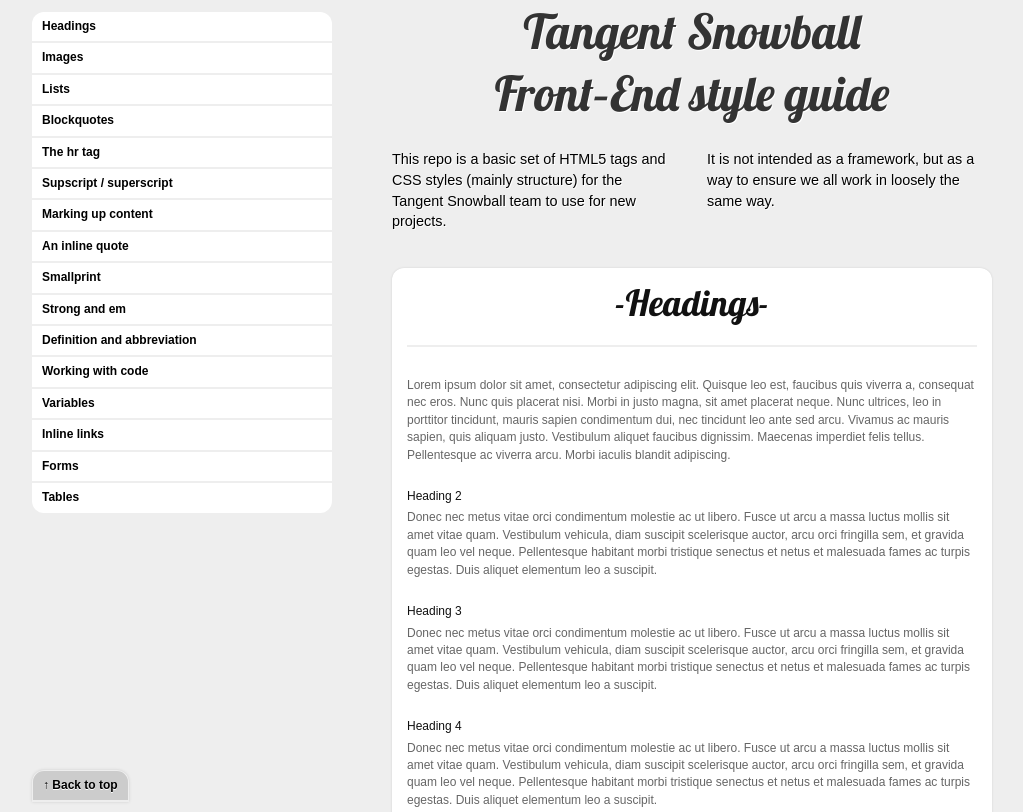
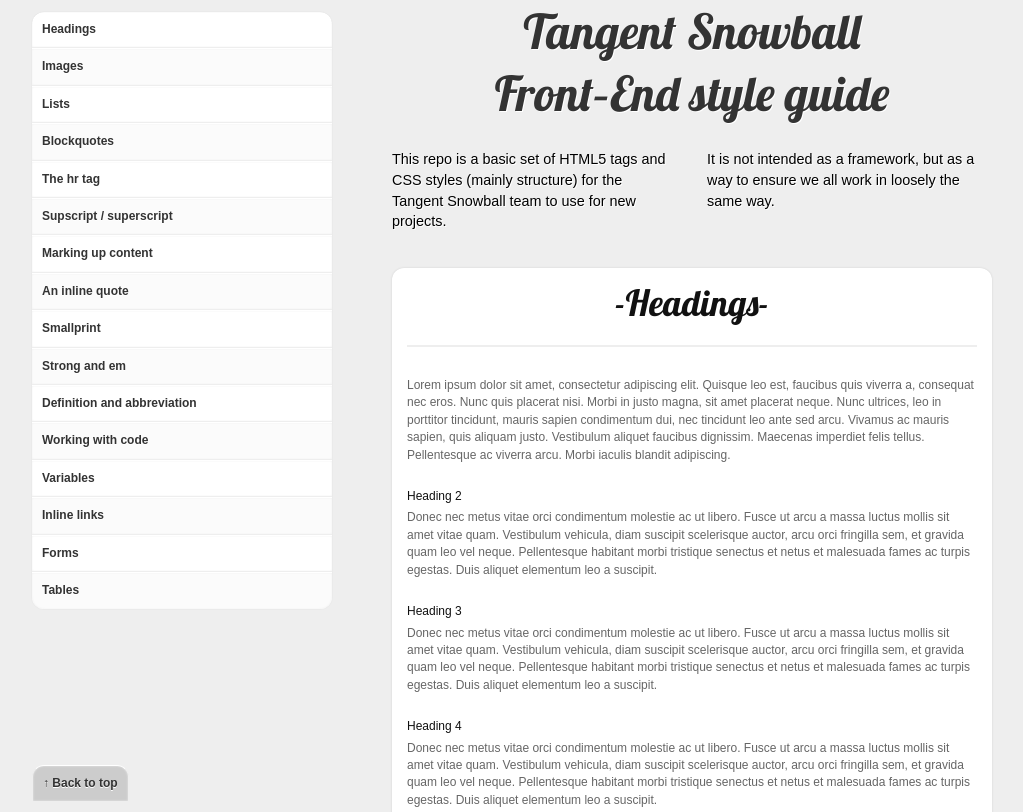
Before and after one commit to AndrewIngram/FED-Style-Guide, a plain HTML site: page index.html in a window 1280 px wide. Shown: the top 812 px of the page, without its empty margins (128-1151 px from the left). Drawn offline with Linux system fonts and the light colour scheme.

Commit message:
Refined nav some more

```diff
--- a/demo.css
+++ b/demo.css
@@ -20,16 +20,18 @@ Contents:
 	body{width:960px;margin:0 auto;}
 
 	nav[role="navigation"]{position:relative;}
-		nav[role="navigation"] ol{list-style:none;margin:1em 0 0 0;padding:0;width:300px;float:left;background:#fff;border-radius:1em;position:fixed;}
+		nav[role="navigation"] ol{list-style:none;margin:1em 0 0 0;padding:0;width:300px;float:left;background:#fff;border-radius:1em;position:fixed;box-shadow:0 0 1px #ccc;}
 		nav[role="navigation"] li{display:inline;margin:0;}
-		nav[role="navigation"] a{display:block;border-bottom:2px solid #eee;padding:0.5em 10px;color:#000;font-weight:bold;
+		nav[role="navigation"] a{display:block;border-bottom:1px solid #eee;border-top:1px solid #fff;padding:0.75em 10px;color:#333;font-weight:bold;box-shadow:inset 0 0 2px #eee;text-shadow:0 1px 0 #fff;
 			-webkit-transition: all .2s ease-in-out;
 			-moz-transition: all .2s ease-in-out;
 			-o-transition: all .2s ease-in-out;
 			-ms-transition: all .2s ease-in-out;
 			transition: all .2s ease-in-out;}
-	   		nav[role="navigation"] a:hover{color:#999;}
-			nav[role="navigation"] li:last-child a{border-bottom:none;}
+	   		nav[role="navigation"] a:hover{color:#000;}
+			nav[role="navigation"] li:nth-child(even) a{background:#FBFBFB;}
+			nav[role="navigation"] li:first-child a{border-top:none;}
+			nav[role="navigation"] li:last-child a{border-bottom:none;border-radius:0 0 1em 1em;}
 			.cpt-top_link{position:fixed;bottom:-2px;background:#ccc;border-radius:1em 1em 0 0;box-shadow:0 0 3px #ccc;border:1px solid #eee;text-shadow:0 1px 0 #fff;}
 
 	header[role="banner"]{text-align:center;margin:0 0 3em 0;}
```
